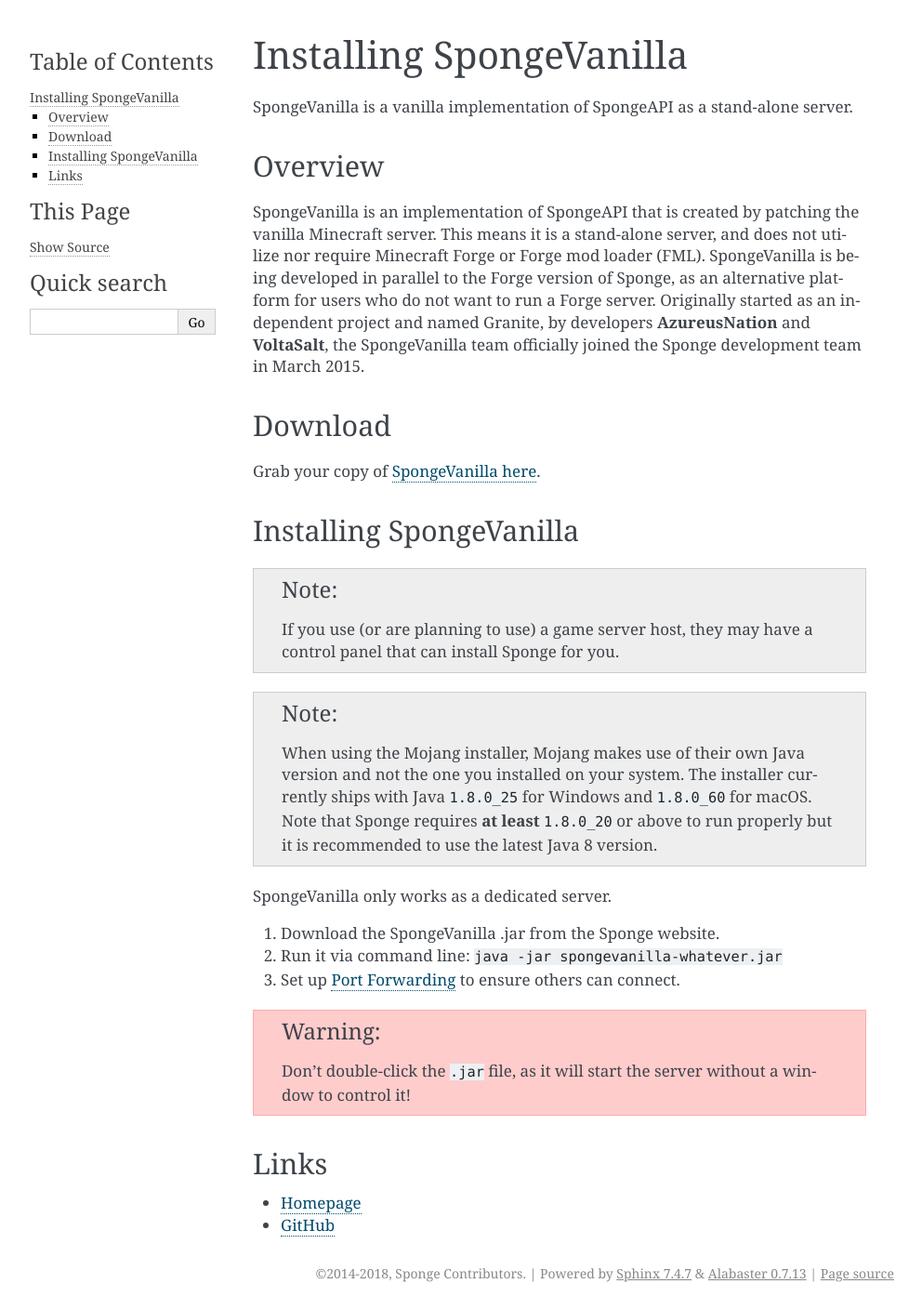
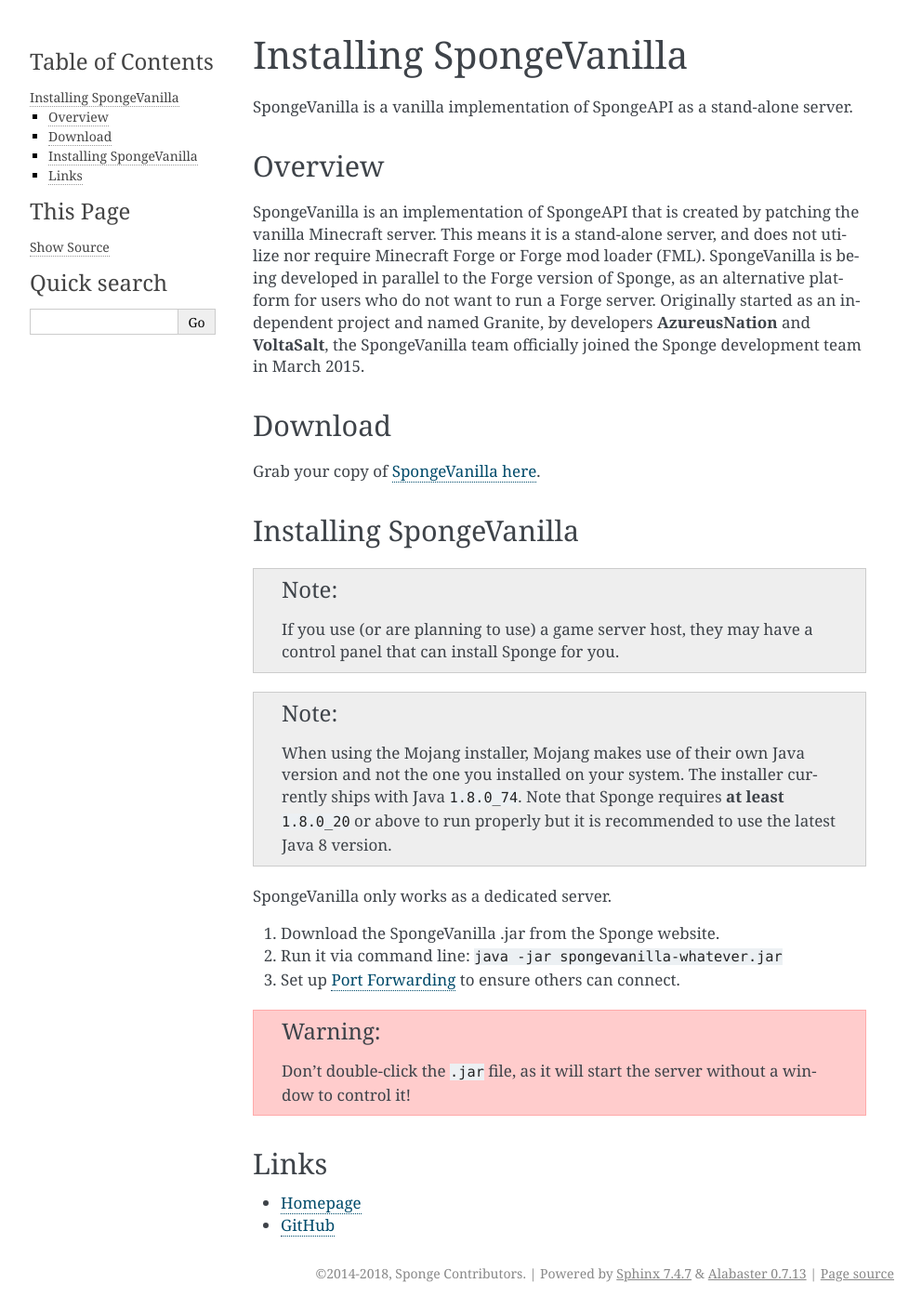
Before and after one commit to SpongePowered/SpongeDocs, a Sphinx documentation site: the page built from source/server/getting-started/implementations/spongevanilla.rst, in a window 1280 px wide. Shown: the whole page at 93% size, without its empty margins (148-1140 px from the left). Built offline with Sphinx 7.4.7, drawn with Linux system fonts in a browser that asks for light colours; pages that are not in the unit, such as notebooks, are missing from menus.

Commit message:
Updated Java version shipped with Mojang Installer inside of note

```diff
--- a/source/server/getting-started/implementations/spongeforge.rst
+++ b/source/server/getting-started/implementations/spongeforge.rst
@@ -75,8 +75,8 @@
 .. note::
 
   When using the Mojang installer, Mojang makes use of their own Java version and not the one you installed on your
-  system. The installer currently ships with Java ``1.8.0_25`` for Windows and ``1.8.0_60`` for macOS. Note that Sponge
-  requires **at least** ``1.8.0_20`` or above to run properly but it is recommended to use the latest Java 8 version.
+  system. The installer currently ships with Java ``1.8.0_74``. Note that Sponge requires **at least** ``1.8.0_20`` or
+  above to run properly but it is recommended to use the latest Java 8 version.
 
 Single Player / In-Game LAN Servers
 ~~~~~~~~~~~~~~~~~~~~~~~~~~~~~~~~~~~
--- a/source/server/getting-started/implementations/spongevanilla.rst
+++ b/source/server/getting-started/implementations/spongevanilla.rst
@@ -31,8 +31,8 @@
 .. note::
 
   When using the Mojang installer, Mojang makes use of their own Java version and not the one you installed on your
-  system. The installer currently ships with Java ``1.8.0_25`` for Windows and ``1.8.0_60`` for macOS. Note that Sponge
-  requires **at least** ``1.8.0_20`` or above to run properly but it is recommended to use the latest Java 8 version.
+  system. The installer currently ships with Java ``1.8.0_74``. Note that Sponge requires **at least** ``1.8.0_20`` or
+  above to run properly but it is recommended to use the latest Java 8 version.
 
 SpongeVanilla only works as a dedicated server.
 
```
